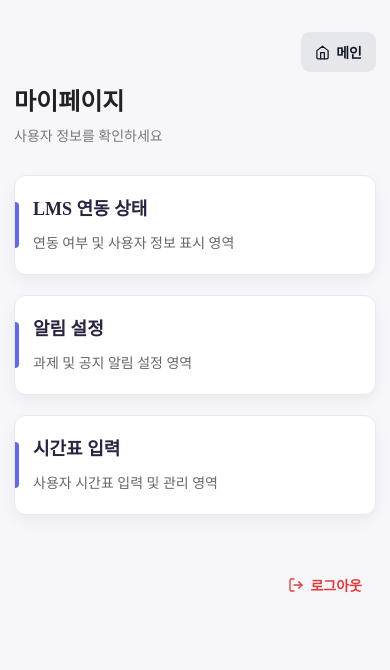
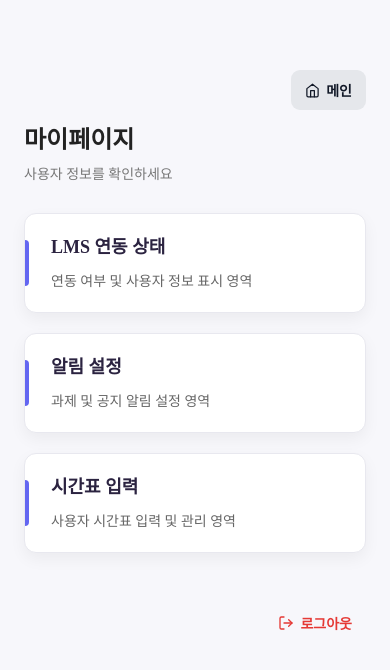
Before and after one commit to KadenID/OSBP_Team_NULL, a React (Vite) app in the folder client/: page /mypage in a window 390 px wide. Shown: the top 670 px of the page. Built offline with nearby package versions, Linux system fonts and the light colour scheme.

Commit message:
refactor: MyPage CSS 구조 정리

```diff
--- a/client/src/MyPage/MyPage.css
+++ b/client/src/MyPage/MyPage.css
@@ -7,20 +7,19 @@ body {
 
 /* 마이페이지 전체 컨테이너 */
 .mypage-container {
-  max-width: 900px;          /* 최대 너비 제한 */
-  margin: 0 auto;            /* 가운데 정렬 */
-  padding: 70px 24px;        /* 위아래 여백 + 좌우 패딩 */
-}
+  max-width: 900px;
+  margin: 0 auto;
+  padding: 70px 24px;
 
 
-/*상단 헤더 영역 */
+/* 상단 헤더 영역 */
 .mypage-header {
-  margin-bottom: 30px;       /* 카드와 간격 */
+  margin-bottom: 30px;
 }
 
 .mypage-title {
   margin: 0 0 8px;
-  font-size: 34px;
+  font-size: clamp(24px, 4vw, 34px);
   font-weight: 800;
   color: #222;
 }
@@ -35,22 +34,27 @@ body {
 /* 우측 상단 메뉴 (메인 버튼) */
 .top-right-menu {
   display: flex;
-  justify-content: flex-end; /* 오른쪽 정렬 */
+  justify-content: flex-end;
   margin-bottom: 10px;
 }
 
-.main-button {
+/* 버튼 공통 */
+.main-button,
+.logout-button {
   display: flex;
   align-items: center;
-  gap: 6px;                 /* 아이콘과 텍스트 간격 */
+  gap: 6px;
+  font-weight: 600;
+  cursor: pointer;
+}
+
+.main-button {
   padding: 7px 13px;
   border: none;
   border-radius: 9px;
   background-color: #e5e7eb;
   color: #111827;
   font-size: 13px;
-  font-weight: 600;
-  cursor: pointer;
 }
 
 .main-button:hover {
@@ -65,8 +69,8 @@ body {
 /* 카드 리스트 영역 */
 .mypage-grid {
   display: flex;
-  flex-direction: column;   /* 세로 정렬 */
-  gap: 20px;                /* 카드 간 간격 */
+  flex-direction: column;
+  gap: 20px;
 }
 
 
@@ -85,7 +89,7 @@ body {
   min-height: 120px;
 
   box-shadow: 0 6px 16px rgba(0, 0, 0, 0.05);
-  transition: all 0.2s ease;
+  transition: transform 0.2s ease, box-shadow 0.2s ease;
 }
 
 .mypage-card::before {
@@ -124,20 +128,15 @@ body {
 /* 하단 영역 (로그아웃 버튼) */
 .mypage-footer {
   display: flex;
-  justify-content: flex-end; /* 오른쪽 정렬 */
+  justify-content: flex-end;
   margin-top: 30px;
 }
 
 .logout-button {
-  display: flex;
-  align-items: center;
-  gap: 6px;
   background: none;
   border: none;
   color: #e53935;
   font-size: 14px;
-  font-weight: 600;
-  cursor: pointer;
 }
 
 .logout-icon {
@@ -148,15 +147,18 @@ body {
   text-decoration: underline;
 }
 
+/* 접근성 */
+.main-button:focus-visible,
+.logout-button:focus-visible {
+  outline: 2px solid #6366f1;
+  outline-offset: 2px;
+}
+
 /* 미디어쿼리 */
 /* 화면 너비가 768px 이하일 때 */
 @media (max-width: 768px) {
   .mypage-container {
     padding: 40px 16px;
-  }
-
-  .top-right-menu {
-    justify-content: flex-end;
   }
 
   .mypage-title {
@@ -169,6 +171,7 @@ body {
 
   .mypage-card {
     padding: 20px;
+    padding-left: 28px;
     min-height: 100px;
   }
 
@@ -195,6 +198,7 @@ body {
 
   .mypage-card {
     padding: 18px;
+    padding-left: 26px;
     border-radius: 12px;
   }
 
```
